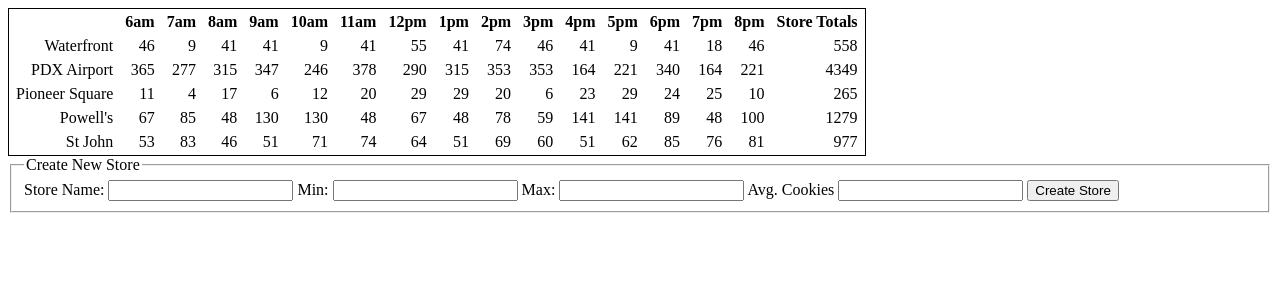
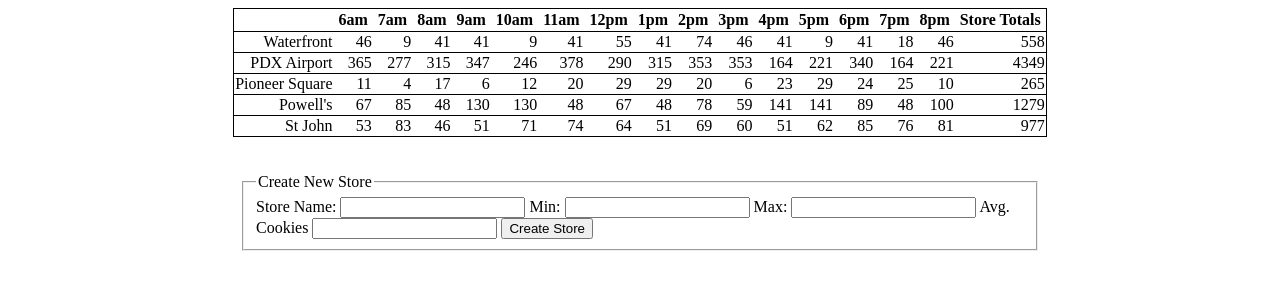
Before and after one commit to heicj/cookie-stand, a plain HTML site: page sales.html in a window 1280 px wide. Drawn offline with Linux system fonts and the light colour scheme.

Commit message:
added border to bottom ro rows. centered form and table

```diff
--- a/styles.css
+++ b/styles.css
@@ -1,5 +1,7 @@
 table{
     width: 500;
+    border-collapse: collapse;
+    margin: auto;
 }
 
 table#table{
@@ -8,11 +10,24 @@ table#table{
     text-align: right;
 
 }
-th,td {
+th{
     padding: 2px 5px 2px 5px;
-    border-bottom: 4px black;
+    border-bottom: 1px solid black;
 }
+
+td{
+    border-bottom: 1px solid black;
+
+}
+
+
 
 tr:hover{
     background-color: lightgrey;
 }
+
+#newStore{
+    width: 800px;
+    margin: auto;
+
+}
```
Also changed, not shown: sales.html (+2 -2 lines).
